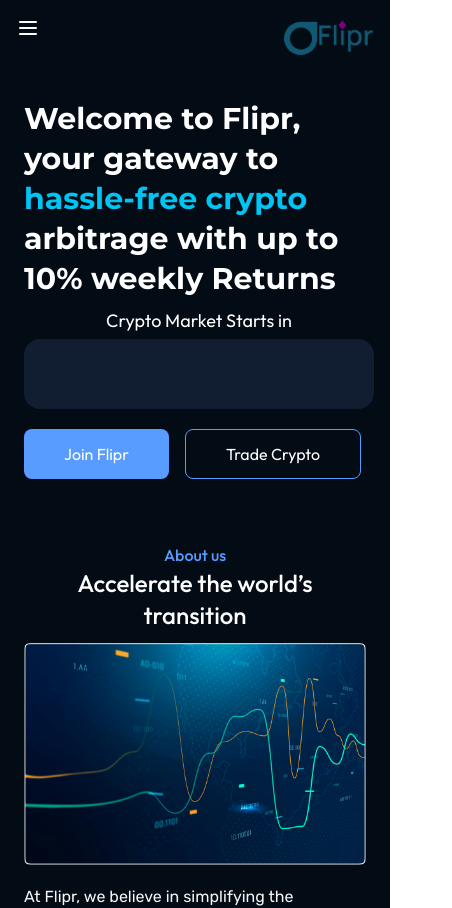
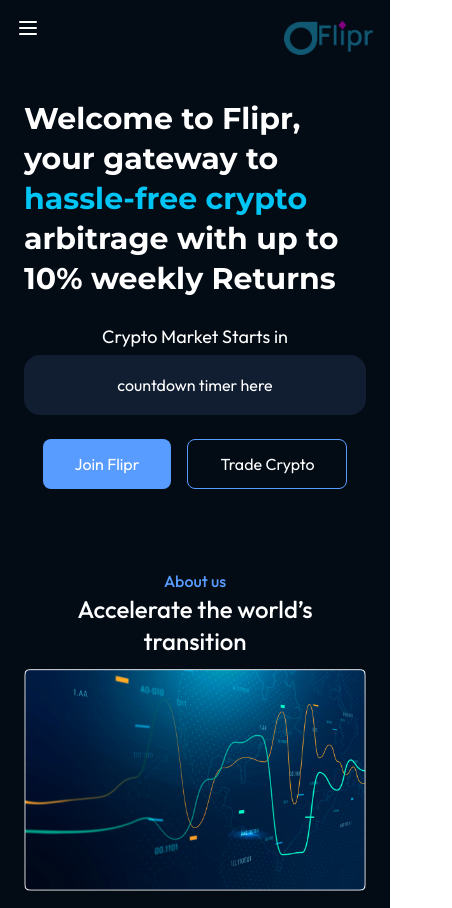
Before and after one commit to olathedev/crypto-landing-page-ui, a Next.js app: page / in a window 390 px wide. Shown: the top 908 px of the page, 452 px wide, since content can reach past the window. Built offline with nearby package versions, Linux system fonts and the light colour scheme.

Commit message:
ui fixes

```diff
--- a/components/common/Footer.tsx
+++ b/components/common/Footer.tsx
@@ -5,10 +5,10 @@
 
 const Footer = (props: Props) => {
     return (
-        <div className='h-[318px] w-full bg-[#00C4F4] bg-opacity-30 px-20 py-14 '>
-            <div className="container mx-auto flex gap-[100px]">
+        <div className='w-full bg-[#00C4F4] bg-opacity-30 px-6 md:px-20 py-14 '>
+            <div className="container mx-auto flex flex-col md:flex-row gap-[100px]">
 
-                <div className='w-[30%] flex flex-col gap-6'>
+                <div className='md:w-[30%] flex flex-col gap-6'>
                     <Image src='/logo.png' alt='' height={45} width={102} />
 
                     <p className='text-[#F7F7F7]'>Massa blandit semper varius faucibus. Suspendisse viverra venenatis placerat nam ut. Pellentesque sit id tempor turpis.</p>
@@ -49,7 +49,7 @@
                         </div>
                     </div>
                 </div>
-                <div className='w-grow grid grid-cols-3 gap-10 text-white tex-sm'>
+                <div className='md:grow grid grid-cols-2 md:grid-cols-3 gap-10 text-white tex-sm'>
 
                     <div>
                         <h3 className='text-xl font-medium mb-4'>Our Products</h3>
--- a/components/landingPage/Hero.tsx
+++ b/components/landingPage/Hero.tsx
@@ -15,14 +15,15 @@
                 </h1>
                 {/* <Image src='/vvector1.png' alt='' height={100} width={100} className='absolute' /> */}
 
-                <div className='w-[350px] flex flex-col gap-1'>
+                <div className='md:w-[350px] flex flex-col gap-1 my-4 md:my-2'>
                     <p className='text-center text-lg'>Crypto Market Starts in</p>
-                    <div className='h-[70px] w-full bg-[#111E32] rounded-2xl'>
+                    <div className='h-[60px] w-full bg-[#111E32] rounded-2xl text-center text-white flex items-center justify-center'>
+                        countdown timer here
                     </div>
 
-                    <div className="mt-4 flex gap-4">
-                        <button className='bg-primary-100 text-white py-3 px-10 rounded-lg'>Join Flipr</button>
-                        <button className='border border-primary-100 text-white py-3 px-10 rounded-lg'>Trade Crypto</button>
+                    <div className="pt-5 w-full flex justify-center gap-4">
+                        <button className='bg-primary-100 text-white py-3 px-8 md:px-10 rounded-lg'>Join Flipr</button>
+                        <button className='border border-primary-100 text-white py-3 px-8 md:px-10 rounded-lg'>Trade Crypto</button>
 
                     </div>
                 </div>
```
